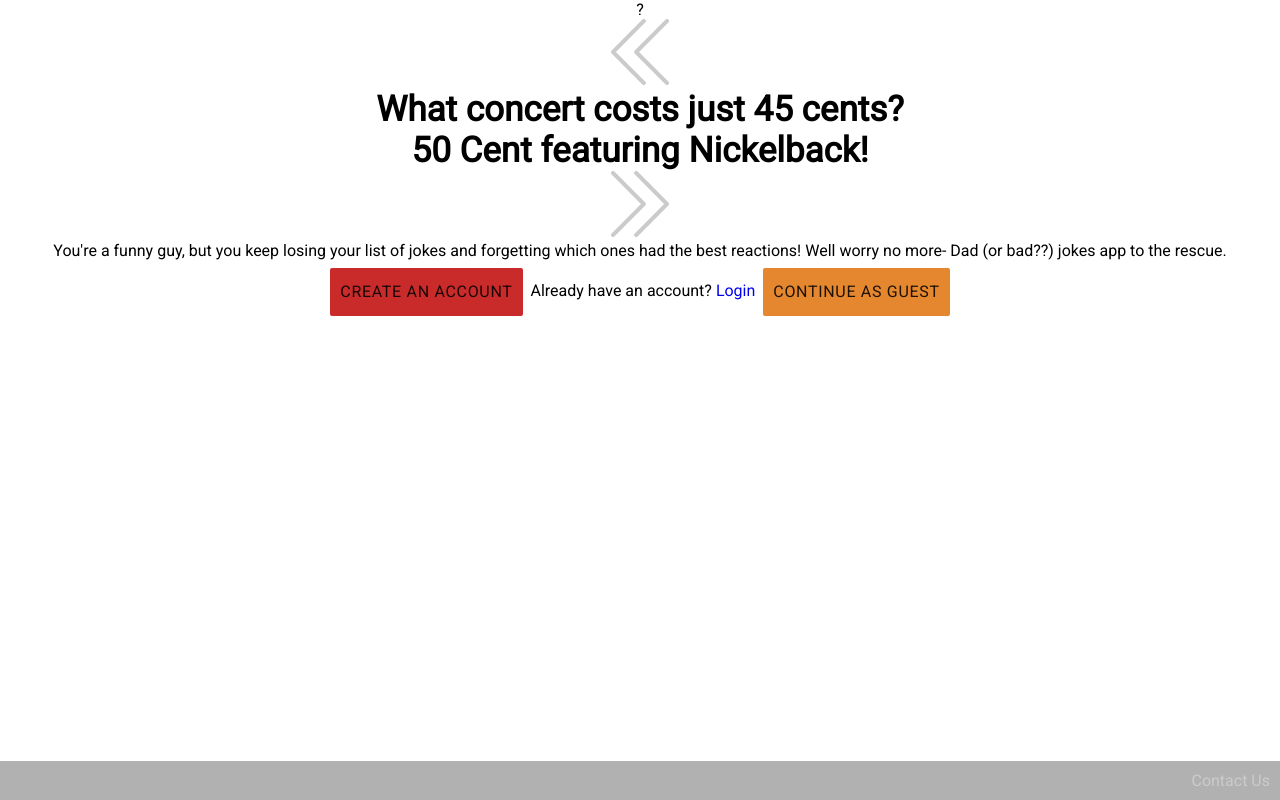
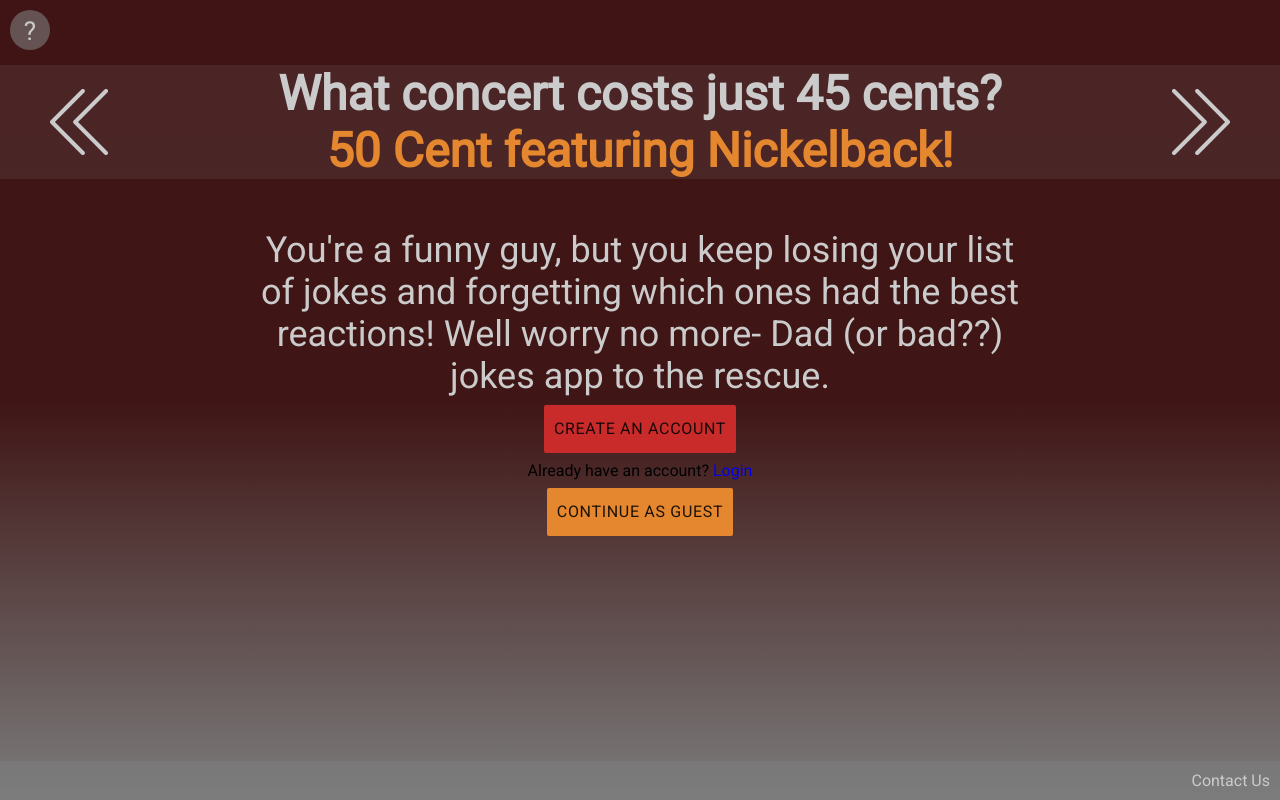
Before and after one commit to Build-Week-PT-Dad-Jokes/Front-End, a React (Create React App) app: page / in a window 1280 px wide. Built offline with nearby package versions, Linux system fonts and the light colour scheme; no server answers.

Commit message:
import landing css

```diff
--- a/src/App.css
+++ b/src/App.css
@@ -1,3 +1,88 @@
+.wrapper {
+  background-image: linear-gradient(to bottom, #401414, rgba(63, 20, 20, 0.99), rgba(0, 0, 0, 0));
+  background-color: rgba(53, 53, 53, 0.65);
+  width: 100%;
+  height: 100vh;
+}
+.landing-page-header {
+  position: absolute;
+  top: 0;
+  left: 0;
+  display: flex;
+  justify-content: left;
+  padding: 1rem 0;
+  width: 90%;
+  margin: 0 auto;
+}
+.landing-page-header .help-button {
+  margin-left: 10px;
+  color: #cbcbcb;
+  cursor: pointer;
+  padding: 0.6rem;
+  border-radius: 50%;
+  text-align: center;
+  vertical-align: middle;
+  background: rgba(125, 125, 125, 0.6);
+  font-size: 2rem;
+  width: 4rem;
+  height: 4rem;
+}
+.landing-page-header .help-button span {
+  font-size: 2.6rem;
+}
+.landing-page.content {
+  display: flex;
+  flex-direction: column;
+  justify-content: center;
+  width: 100%;
+  margin: 0 auto;
+  padding-top: 6.5rem;
+}
+.landing-page.content .carousel {
+  display: flex;
+  justify-content: center;
+  align-items: center;
+  background: rgba(132, 132, 132, 0.15);
+}
+.landing-page.content .carousel .left-button,
+.landing-page.content .carousel .right-button {
+  font-size: 4.8rem;
+  cursor: pointer;
+  position: absolute;
+  color: "#cbcbcb";
+  justify-content: center;
+}
+.landing-page.content .carousel .left-button {
+  padding-right: 2rem;
+  left: 5rem;
+}
+.landing-page.content .carousel .right-button {
+  padding-left: 2rem;
+  right: 5rem;
+}
+.landing-page.content .carousel .landing-page.joke {
+  justify-content: left;
+}
+.landing-page.content .carousel .landing-page.joke .joke-setup {
+  color: #cbcbcb;
+  font-size: 4.8rem;
+}
+.landing-page.content .carousel .landing-page.joke .joke-delivery {
+  color: #e5872f;
+  font-size: 4.8rem;
+}
+.landing-page.content .landing-page.container {
+  display: flex;
+  flex-direction: column;
+  width: 60%;
+  padding-top: 5rem;
+  justify-content: center;
+  margin: 0 auto;
+}
+.landing-page.content .landing-page.container .landing-page.tagline {
+  font-size: 3.6rem;
+  color: #cbcbcb;
+}
 * {
   box-sizing: border-box;
 }
--- a/src/less/App.less
+++ b/src/less/App.less
@@ -1,5 +1,5 @@
 
-
+@import './landing-page.less';
 //@media variables
 @mobile: ~'(max-width:550px)';
 @tablet: ~'(max-width:885px)';
```
